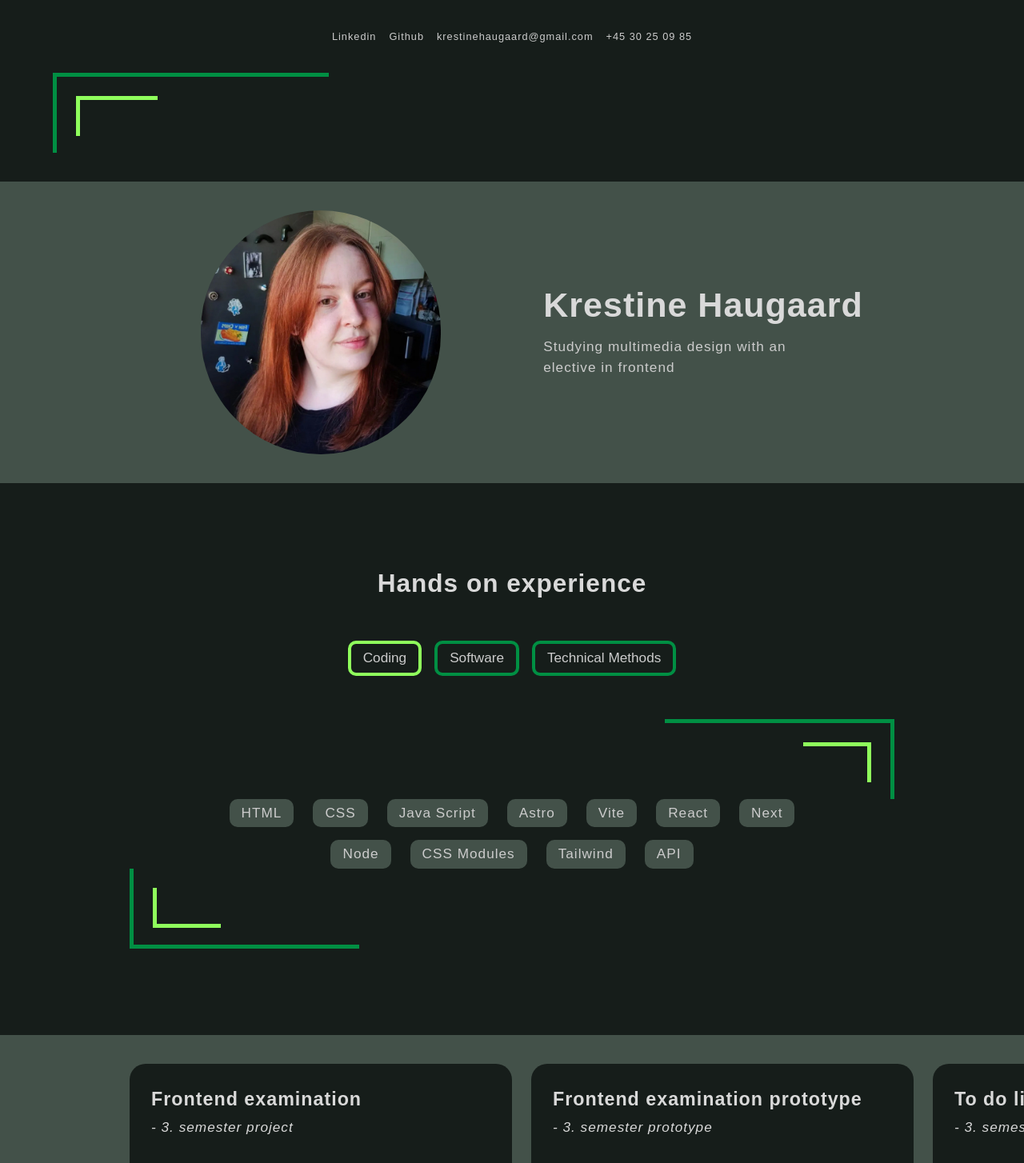
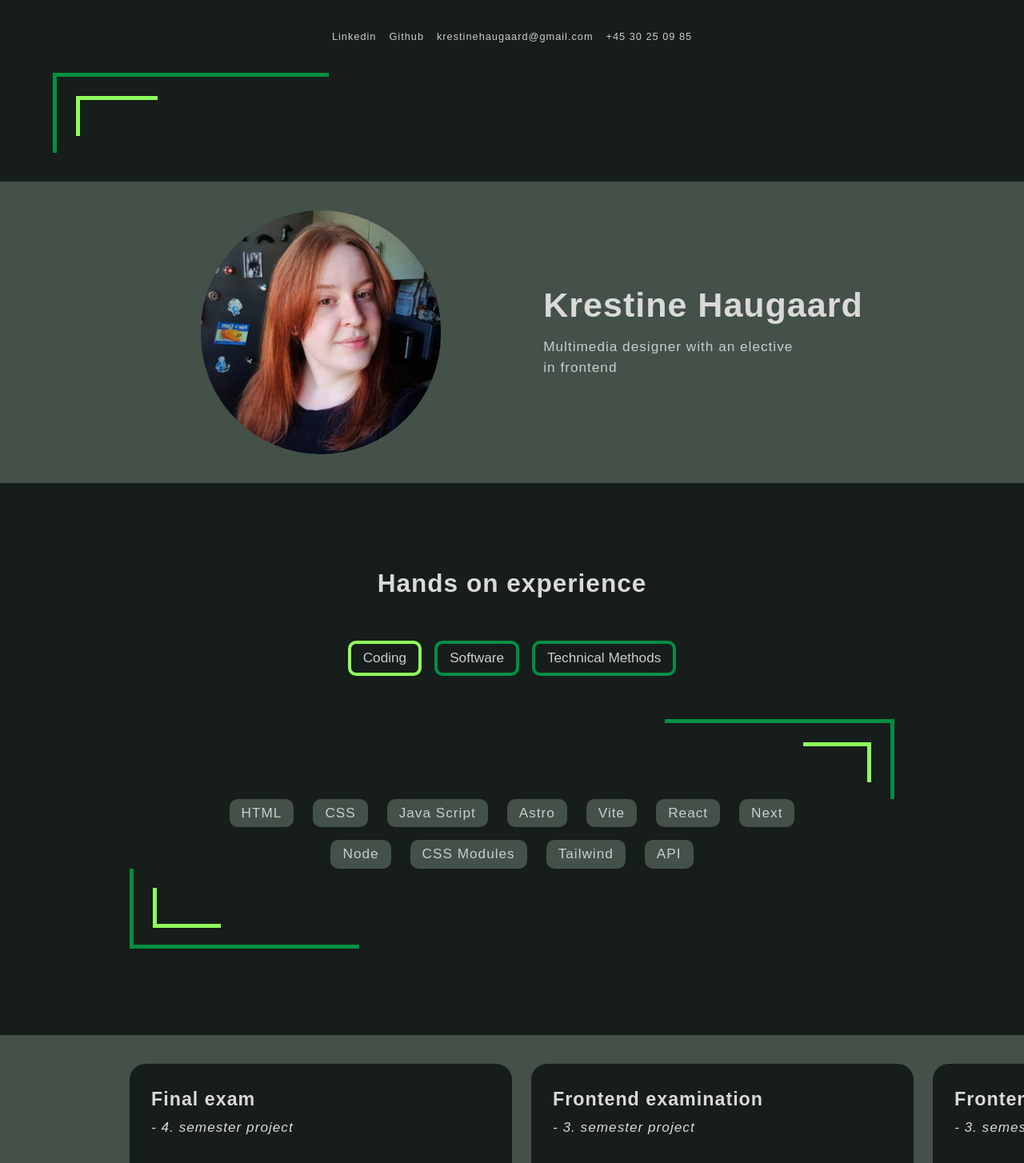
Before and after one commit to krestineHaugaard/cv_onepage, a Next.js app: page / in a window 1280 px wide. Shown: the top 1454 px of the page at 80% size. Built offline with nearby package versions, Linux system fonts and the light colour scheme.

Commit message:
opdatering

```diff
--- a/src/components/CardShelf.jsx
+++ b/src/components/CardShelf.jsx
@@ -4,6 +4,12 @@ import CardForCardShelf from "./CardForCardShelf";
 export default function CardShelf() {
   return (
     <section className={`${styles.shelf} full-width`}>
+      <CardForCardShelf
+        title="Final exam"
+        semester="4. semester project"
+        text="For my finals i teamed up with the Invisible Walls, creating a redesign on their company website"
+        link="https://invisible-walls.netlify.app/"
+      />
       <CardForCardShelf
         title="Frontend examination"
         semester="3. semester project"
--- a/src/components/ImageAndNameShelf.jsx
+++ b/src/components/ImageAndNameShelf.jsx
@@ -16,7 +16,7 @@ export default function ImageAndNameShelf() {
         <div className={`${styles.item2} flow`}>
           <h1>Krestine Haugaard</h1>
           <p className={styles.inline}>
-            Studying multimedia design with an elective in frontend
+            Multimedia designer with an elective in frontend
           </p>
         </div>
       </div>
```
